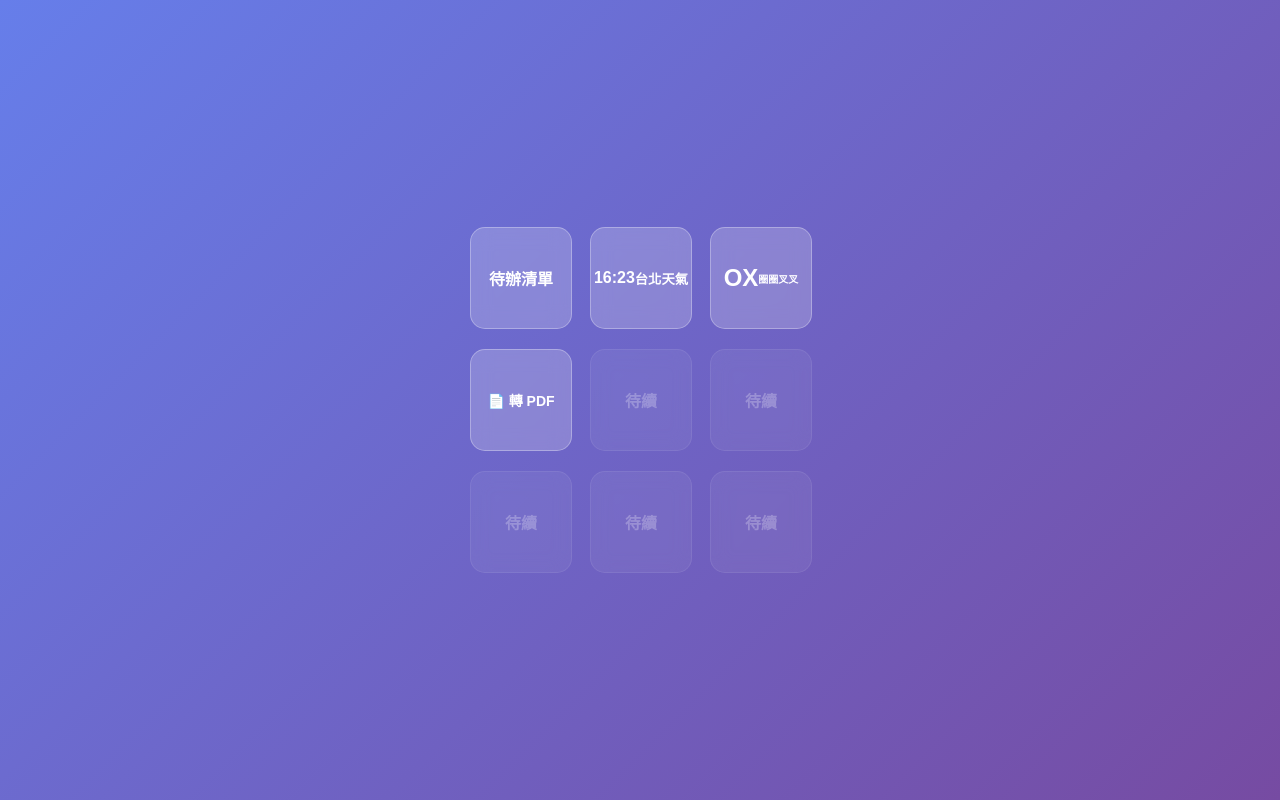
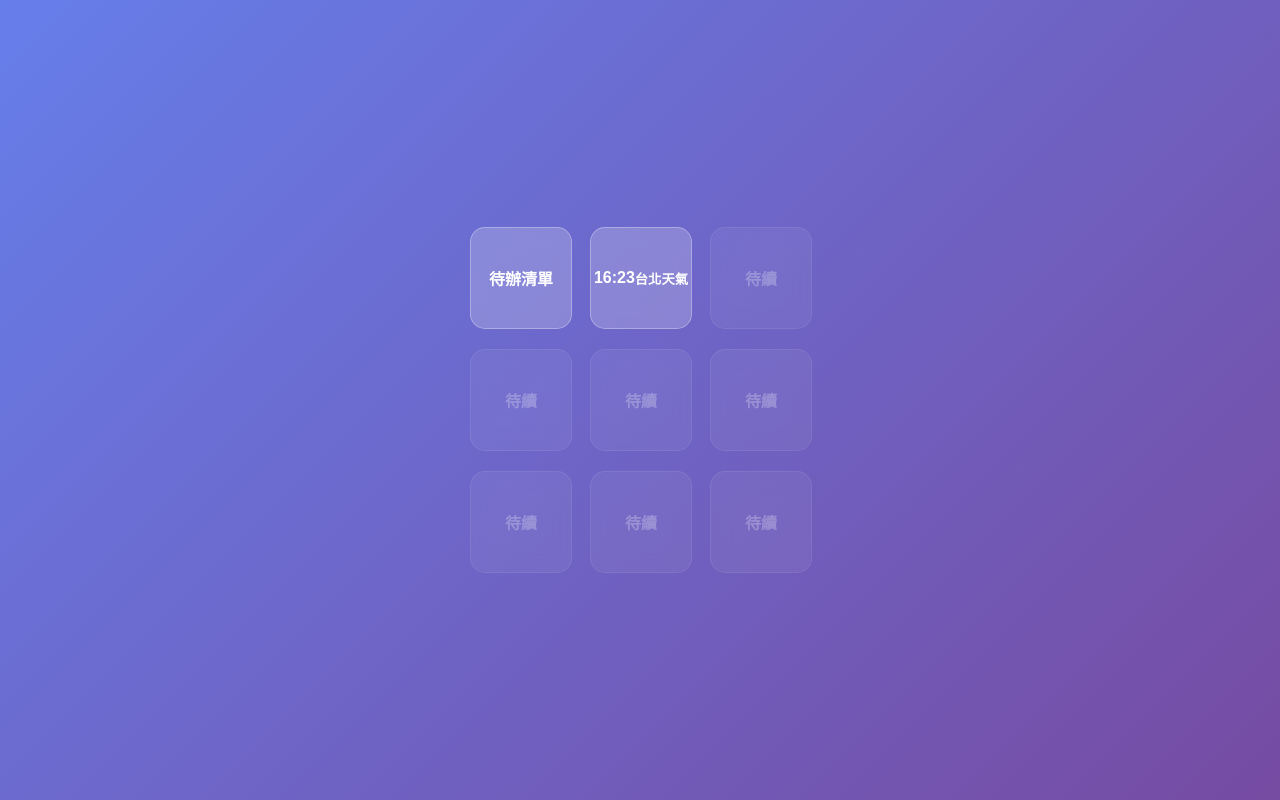
Before and after one commit to Timmy20220301/my-fullstack-web, a website: page Public/index.html in a window 1280 px wide. Drawn offline with Linux system fonts and the light colour scheme.

Commit message:
Add files via upload

```diff
--- a/Public/index.html
+++ b/Public/index.html
@@ -37,16 +37,9 @@
             <span id="live-time">00:00</span>
             <small>台北天氣</small>
         </a>
-        <!-- 第三格：圈圈叉叉  -->
-        <a href="ttt.html" class="grid-item">
-            <div style="font-size: 24px;">OX</div>
-            <div style="font-size: 10px;">圈圈叉叉</div>
-        </a>
-        <!-- 第四格：doxc2pdf -->
-        <a href="convert.html" class="grid-item">
-            <div style="font-size: 14px;">📄 轉 PDF</div>
-        </a>
         <!-- 其他格暫時留空 -->
+        <div class="grid-item empty">待續</div>
+        <div class="grid-item empty">待續</div>
         <div class="grid-item empty">待續</div>
         <div class="grid-item empty">待續</div>
         <div class="grid-item empty">待續</div>
```
